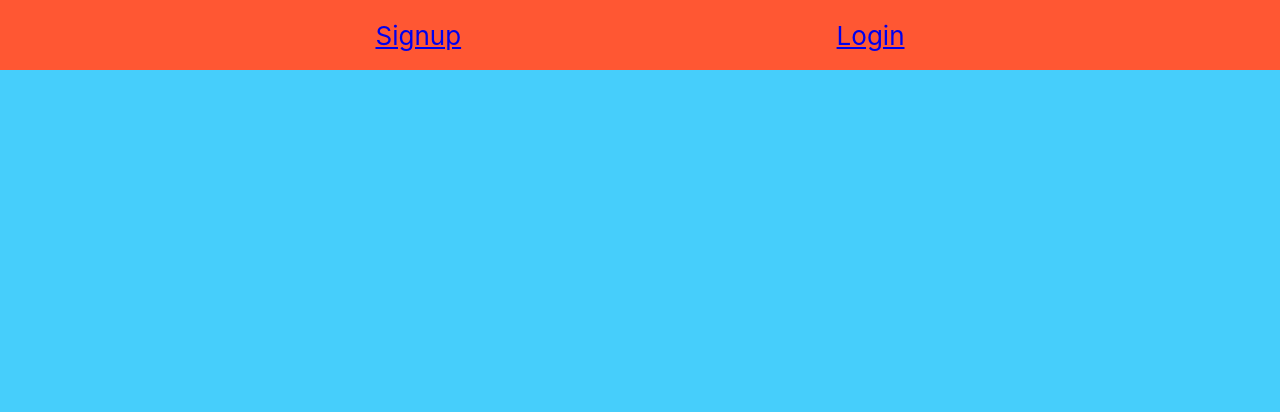
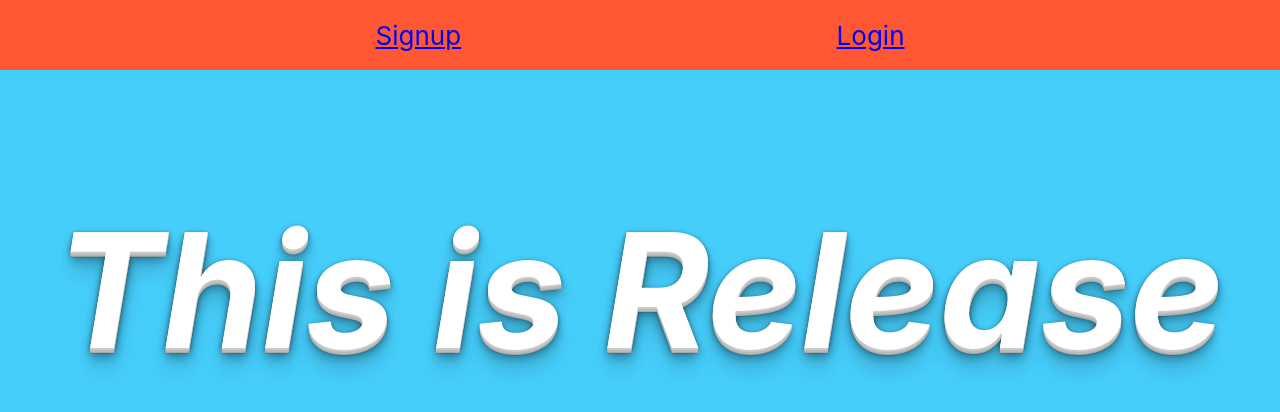
Before and after one commit to stortosa/Release, a React (Create React App) app in the folder client/: page / in a window 1280 px wide. Shown: the top 412 px of the page. Built offline with nearby package versions, Linux system fonts and the light colour scheme; no server answers; what react-pose would draw is missing.

Commit message:
Preheroku

```diff
--- a/client/src/App.css
+++ b/client/src/App.css
@@ -372,3 +372,14 @@ img.zoomed {
   color: rgb(247, 216, 216);
   cursor: pointer;
 }
+.home {
+  font-size: 80px;
+  color: #fff;
+  font-style: italic;
+  font-weight: bold;
+  text-shadow: 0 1px 0 #ccc, 0 2px 0 #c9c9c9, 0 3px 0 #bbb, 0 4px 0 #b9b9b9,
+    0 5px 0 #aaa, 0 6px 1px rgba(0, 0, 0, 0.1), 0 0 5px rgba(0, 0, 0, 0.1),
+    0 1px 3px rgba(0, 0, 0, 0.3), 0 3px 5px rgba(0, 0, 0, 0.2),
+    0 5px 10px rgba(0, 0, 0, 0.25), 0 10px 10px rgba(0, 0, 0, 0.2),
+    0 20px 20px rgba(0, 0, 0, 0.15);
+}
--- a/client/src/App.js
+++ b/client/src/App.js
@@ -10,6 +10,7 @@ import Navbar from './components/Navbar';
 import UserCalm from './components/user-calm';
 import AddGoal from './components/goals/AddGoal';
 import Demo from './components/Demo'
+import Home from './components/Home';
 
 
 class App extends Component {
@@ -84,6 +85,7 @@ class App extends Component {
             <header className="App-header">
               <Navbar userInSession={this.state.loggedInUser} logout={this.logout} />
               <Switch>
+                <Route exact path='/' render={() => <Home/>} />
                 <Route exact path='/signup' render={() => <Signup getUser={this.getTheUser} />} />
                 <Route exact path='/login' render={() => <Login getUser={this.getTheUser} />} />
               </Switch>
--- /dev/null
+++ b/client/src/components/Home.js
@@ -0,0 +1,11 @@
+import React, { Component } from 'react'
+
+export default class Home extends Component {
+  render() {
+    return (
+      <div className="home">
+        <h1>This is Release</h1>
+      </div>
+    )
+  }
+}
```
